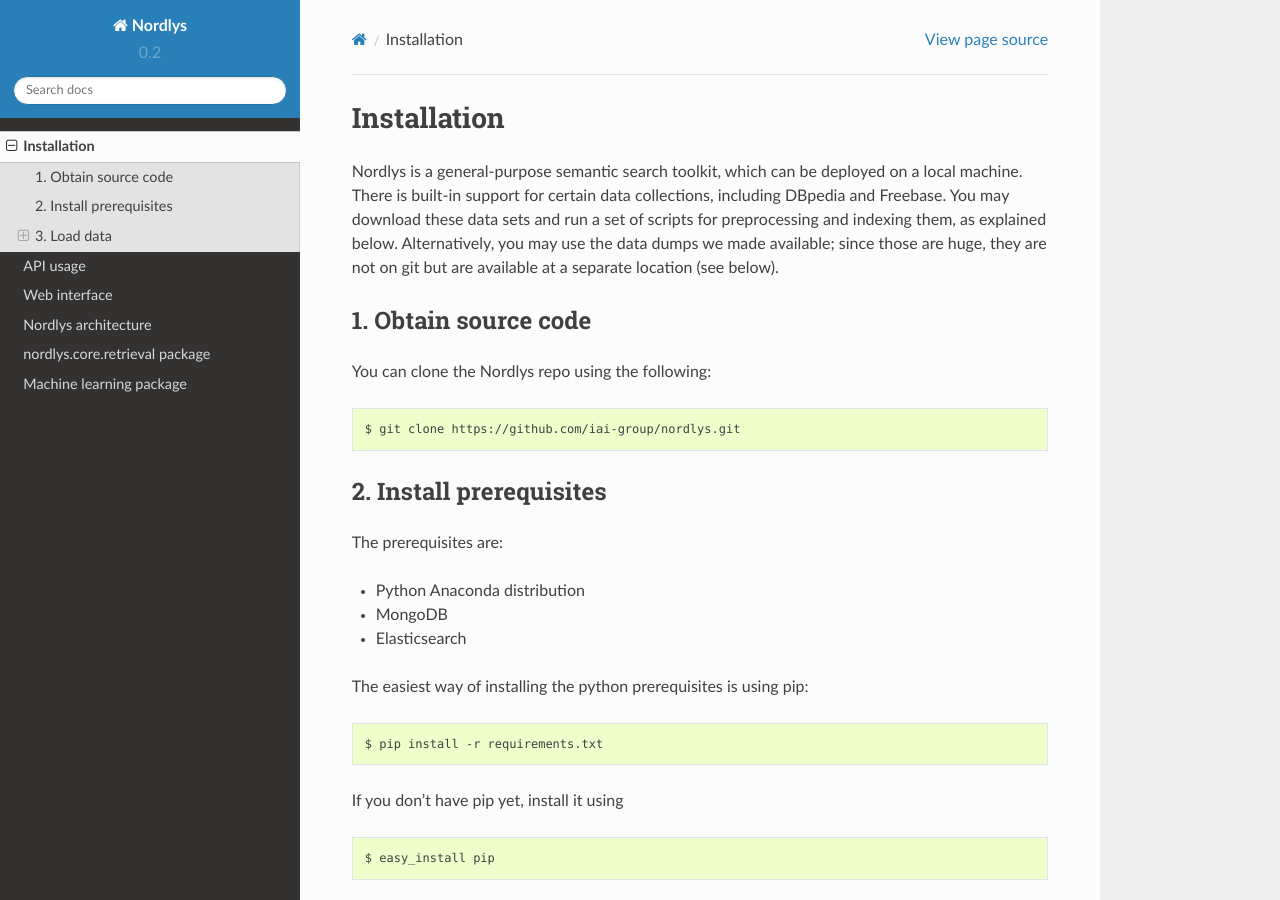
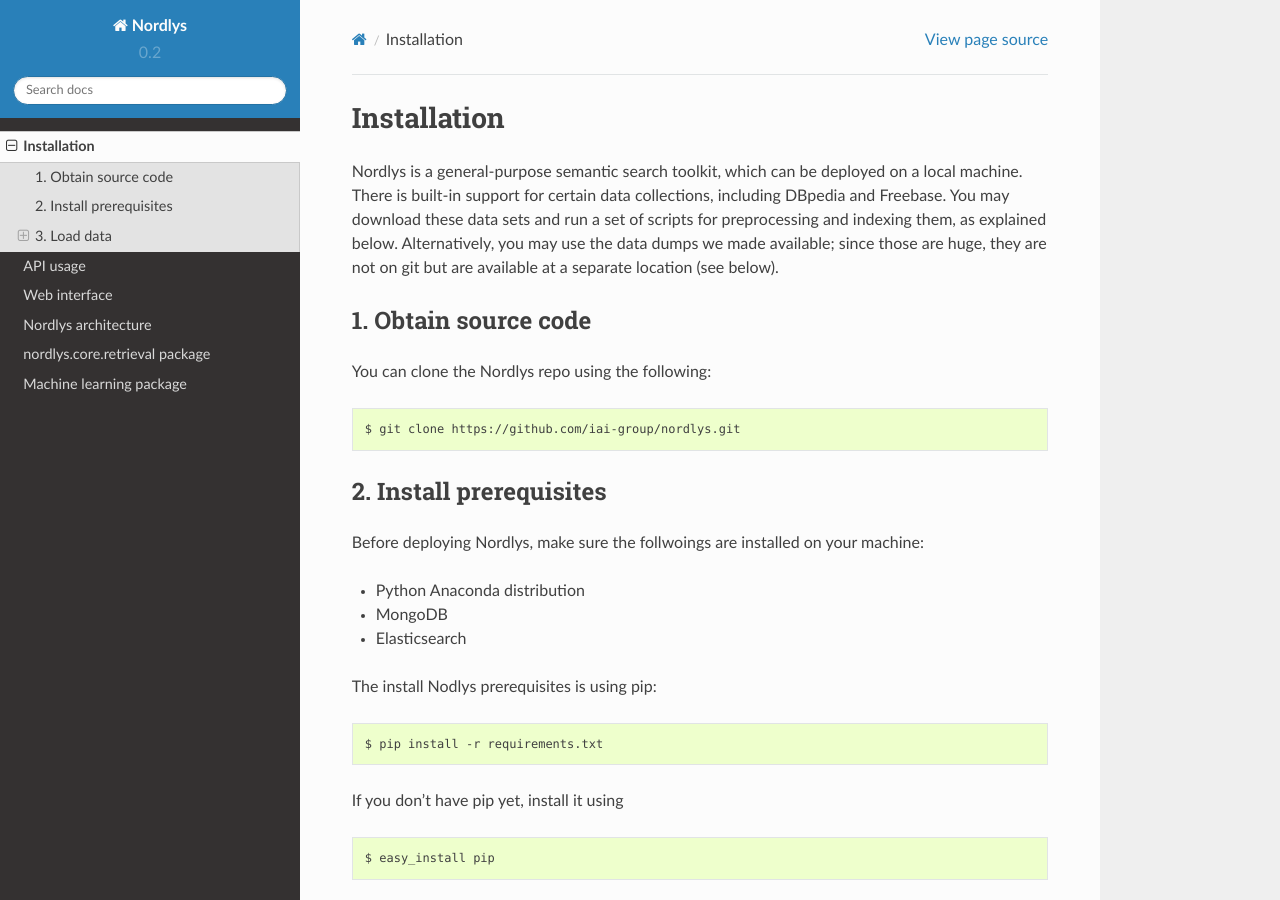
Before and after one commit to iai-group/nordlys, a Sphinx documentation site: the page built from doc/source/installation.rst, in a window 1280 px wide and 900 px high. Built offline with Sphinx 7.4.7 and the Read the Docs theme 2.0.0, drawn with Linux system fonts in a browser that asks for light colours.

Commit message:
installation update

```diff
--- a/doc/source/installation.rst
+++ b/doc/source/installation.rst
@@ -14,13 +14,13 @@
 2. Install prerequisites
 ~~~~~~~~~~~~~~~~~~~~~~~~
 
-The prerequisites are:
+Before deploying Nordlys, make sure the follwoings are installed on your machine:
 
 - Python Anaconda distribution
 - MongoDB
 - Elasticsearch
 
-The easiest way of installing the python prerequisites is using pip: ::
+The install Nodlys prerequisites is using pip: ::
 
   $ pip install -r requirements.txt
 
```
